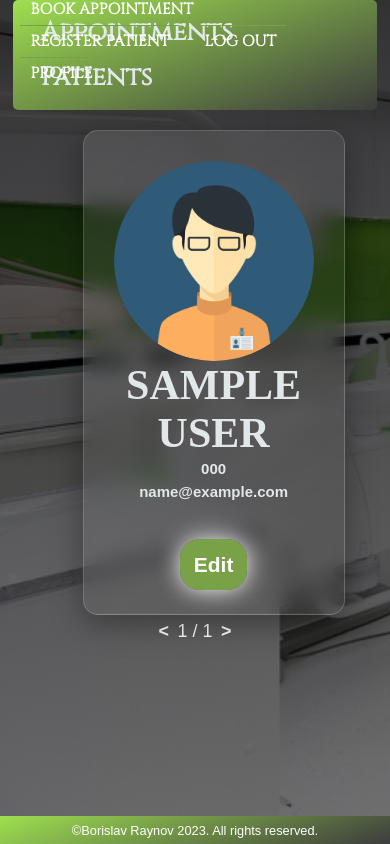
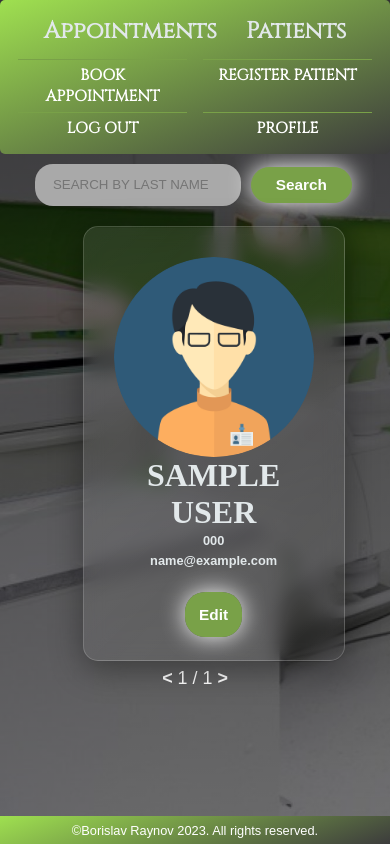
Before and after one commit to BorislavRaynov/dentalClinic, a Django app: page /patient/ in a window 390 px wide. Run offline with Django 4.2, Linux system fonts and the light colour scheme; a user stored in the database is signed in; tables that the repository leaves empty hold one stand-in row (values such as "Sample post"); some web fonts are replaced.

Commit message:
Media queries added

```diff
--- a/dental_clinic/patient/views.py
+++ b/dental_clinic/patient/views.py
@@ -11,6 +11,18 @@ class PatientListView(LoginRequiredMixin, views.ListView):
     template_name = 'dental_clinic/patient/patients-catalogue.html'
     model = Patient
     paginate_by = 4
+
+    def get_queryset(self):
+        queryset = super().get_queryset()
+
+        search = self.request.GET.get('search', '')
+        queryset = queryset.filter(last_name__icontains=search)
+        return queryset
+
+    def get_context_data(self, *args, **kwargs):
+        context = super().get_context_data(*args, **kwargs)
+        context['search'] = self.request.GET.get('search', '')
+        return context
 
 
 class PatientCreateView(LoginRequiredMixin, views.CreateView):
--- a/static/style/details.css
+++ b/static/style/details.css
@@ -7,15 +7,32 @@
         display: flex;
         flex-direction: column;
         justify-content: center;
-        align-items: center;
+        text-align: center;
+        min-width: 360px;
     }
 
-    .dentist-header {
+    .dentist-header, .appointment-header {
         display: flex;
         flex-direction: column;
         justify-content: center;
         align-items: center;
-        /*gap: 10px;*/
+    }
+
+    header {
+        display: flex;
+        flex-direction: column;
+    }
+
+    nav {
+        display: grid;
+        grid-template-columns: repeat(2, 2fr);
+    }
+}
+
+@media only screen and (max-width: 500px) {
+    .buttons {
+        display: flex;
+        flex-direction: column;
     }
 }
 
@@ -88,16 +105,16 @@
 }
 
 .description {
-    font-size: 25px;
+    font-size: 1.4rem;
     color: #E2E8EA;
 }
 
 .profile-img, .patient-img {
-    width: 25%;
+    min-width: 25%;
     position: relative;
     float: left;
-    /*margin-left: 15px;*/
-    margin-right: 55px;
+    margin-left: 15px;
+    margin-right: 20px;
     height: 220px;
     border-radius: 50%;
     box-shadow: 0 0 25px white;
@@ -107,8 +124,7 @@
 .buttons {
     height: 10%;
     text-align: right;
-    padding-right: 15px;
-    padding-bottom: 40px;
+    padding: 40px 15px;
     transition: 0.5s;
     transition-property: box-shadow;
 
@@ -118,7 +134,7 @@
     height: 15%;
     padding: 14px;
     margin-top: auto;
-    font-size: 21px;
+    font-size: 1.2rem;
     color: rgb(255, 255, 255);
     box-shadow: 0 0 25px white;
     border-radius: 20px;
--- a/static/style/forms.css
+++ b/static/style/forms.css
@@ -10,10 +10,6 @@
     padding: 10px;
     border-radius: 30px;
     border: 3px solid #6e8e4626;
-}
-
-.container {
-    padding: 10px;
 }
 
 .container > h1 {
@@ -153,3 +149,30 @@ select {
 .errorlist{
     color: red
 }
+
+.patients-search {
+    width: 320px;
+    display: flex;
+    flex-direction: row;
+    margin-top: 10px;
+}
+
+.patients-search > button {
+    background: #79A148;
+    border-color: #79A148;
+    border-radius: 20px;
+    height: 10%;
+    padding: 8px 24px;
+    font-size: 1.2rem;
+    color: rgb(255, 255, 255);
+    box-shadow: 0 0 25px white;
+    border-radius: 1.4rem;
+    cursor: pointer;
+    margin-left: 10px;
+}
+
+.patients-search > input {
+    border-radius: 1.4rem;
+    background: darkgray;
+    padding-left: 1.4rem;
+}
--- a/static/style/main.css
+++ b/static/style/main.css
@@ -6,11 +6,6 @@ html {
     font-family: Arial, sans-serif;
     font-size: 0.8rem;
     box-sizing: border-box;
-}
-
-#box {
-    display: flex;
-    flex-direction: column;
 }
 
 body {
@@ -58,14 +53,13 @@ button {
 }
 
 a {
-    margin: 0.2em;
     text-decoration: none;
     font-weight: bold;
     color: inherit;
 }
 
 #index-headline {
-    width: auto;
+    width: 60%;
     justify-content: right;
     padding: 25px 15px 20px;
     position: relative;
@@ -80,13 +74,13 @@ a {
     left: 0;
     top: 40%;
     text-align: center;
-    width: 30%
 }
 
 .index-message h2 {
     color: #ffffff;
     font-size: 220%;
-
+    display: flex;
+    flex-direction: column;
     line-height: 1;
     font-weight: 700;
     letter-spacing: 8px;
@@ -142,6 +136,8 @@ a {
 
 .appointment-card,
 .patient-card {
+    display: flex;
+    flex-direction: column;
     background: linear-gradient(135deg, rgba(255, 255, 255, 0.1), rgba(255, 255, 255, 0));
     backdrop-filter: blur(10px);
     -webkit-backdrop-filter: blur(10px);
@@ -176,14 +172,13 @@ a {
 
 .details-buttons{
     text-align: center;
-    margin-top: 50px;
+    margin-top: 35px;
 }
 .details-btn{
     color: #fff;
     border: none;
-    margin: 20px;
-    padding: 20px 30px;
-    font-size: 1rem;
+    padding: 15px 30px;
+    font-size: 0.8rem;
     font-weight: 600;
     text-transform: uppercase;
     letter-spacing: 2px;
@@ -216,7 +211,7 @@ a {
 .appointment-card>h3,
 .patient-card>h3{
     font-family: "Agency FB", serif;
-    font-size: 42px;
+    font-size: 2.5rem;
     font-weight: 700;
     line-height: normal;
     width: 100%;
@@ -231,7 +226,7 @@ a {
 
 .appointment-card>h1,
 .patient-card>h1 {
-    font-size: 15px;
+    font-size: 1rem;
     color: #E2E8EA;
     text-align: center;
 }
--- a/static/style/navigation.css
+++ b/static/style/navigation.css
@@ -4,12 +4,7 @@
 body{
     background: linear-gradient(rgba(0, 0, 0, 0.76), rgba(0, 0, 0, 0.5)), url('../images/dental-studio4.jpg');
     background-attachment: fixed;
-       background-size: cover;
-}
-
-.auth {
-    width: 100px;
-    margin: 0.5rem auto;
+    background-size: cover;
 }
 
 header,
@@ -23,7 +18,7 @@ footer {
 }
 
 .index-navigation {
-    font-size: 2rem;
+    font-size: 1.8rem;
     font-family: 'Cinzel', serif;
 
 
@@ -33,6 +28,10 @@ header {
     position: relative;
     padding: 10px;
     border-radius: 5px;
+    display: flex;
+    justify-content: space-between;
+    text-align: center;
+    flex: row;
 }
 
 header h1 {
@@ -48,13 +47,9 @@ h1 span{
 header nav {
     font-size: x-large;
     font-family: 'Cinzel', serif;
-    position: absolute;
-    right: 0;
     bottom: 21px;
-}
-
-header nav>* {
-    float: left;
+    margin-left: auto;
+    margin: 0;
 }
 
 footer {
--- a/templates/base.html
+++ b/templates/base.html
@@ -11,10 +11,12 @@
 </head>
 
 <body>
-<div id="box">
     <header>
-        <h1><a class="index-navigation" href="{% url 'appointments-catalogue' %}">Appointments</a></h1>
-        <h1><a class="index-navigation" href="{% url 'patients-catalogue' %}">Patients</a></h1>
+        <div class="index-nav-container">
+            <h1><a class="index-navigation" href="{% url 'appointments-catalogue' %}">Appointments</a></h1>
+            <h1><a class="index-navigation" href="{% url 'patients-catalogue' %}">Patients</a></h1>
+        </div>
+
         <nav>
             {% if request.user.is_authenticated %}
                 <a href="{% url 'appointment-create' %}">Book appointment</a>
@@ -37,6 +39,5 @@
         &copy;Borislav Raynov 2023. All rights reserved.
     </footer>
 
-</div>
 </body>
 </html>
--- a/templates/dental_clinic/patient/patients-catalogue.html
+++ b/templates/dental_clinic/patient/patients-catalogue.html
@@ -5,6 +5,12 @@
     {% if not object_list %}
         <p class="no-content">There are no registered patients</p>
     {% else %}
+
+        <form action="{% url 'patients-catalogue' %}?page={{ page_obj.number }}" class="patients-search">
+            <input name="search" value="{{ search }}" placeholder="SEARCH BY LAST NAME">
+            <button>Search</button>
+        </form>
+
         <section id="patients-catalogue">
             {% for patient in object_list %}
                 <div class="patient-card">
@@ -24,7 +30,7 @@
 
         <section class="pagination">
             {% if page_obj.has_previous %}
-                <a href="?page={{ page_obj.previous_page_number }}">&lt;</a>
+                <a href="?page={{ page_obj.previous_page_number }}&search={{ search }}">&lt;</a>
             {% else %}
                 <a>&lt;</a>
             {% endif %}
@@ -32,7 +38,7 @@
             <span class="current-page">{{ page_obj.number }} / {{ paginator.num_pages }}</span>
 
             {% if page_obj.has_next %}
-                <a href="?page={{ page_obj.next_page_number }}">&gt;</a>
+                <a href="?page={{ page_obj.next_page_number }}&search={{ search }}">&gt;</a>
             {% else %}
                 <a>&gt;</a>
             {% endif %}
```
